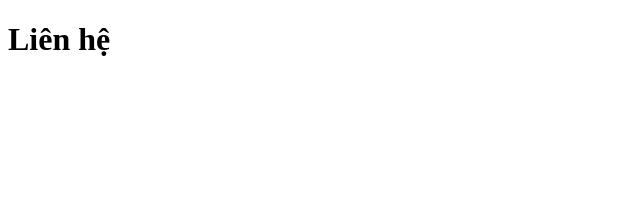
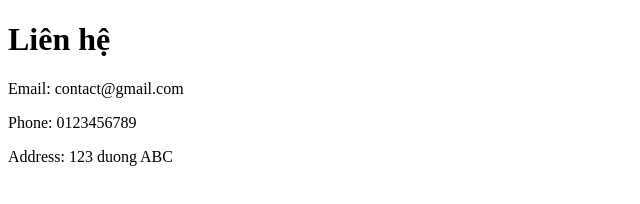
Before and after one commit to hlong5664/bai-14-hoc-git, a plain HTML site: page lien-he.html in a window 1280 px wide. Shown: the whole page, without its empty margins (0-640 px from the left). Drawn offline with Linux system fonts and the light colour scheme.

Commit message:
Cap nhat trang lien he

```diff
--- a/lien-he.html
+++ b/lien-he.html
@@ -7,5 +7,9 @@
 </head>
 <body>
     <h1>Liên hệ </h1>
+
+    <p>Email: contact@gmail.com</p>
+    <p>Phone: 0123456789</p>
+    <p>Address: 123 duong ABC</p>
 </body>
 </html>
```
